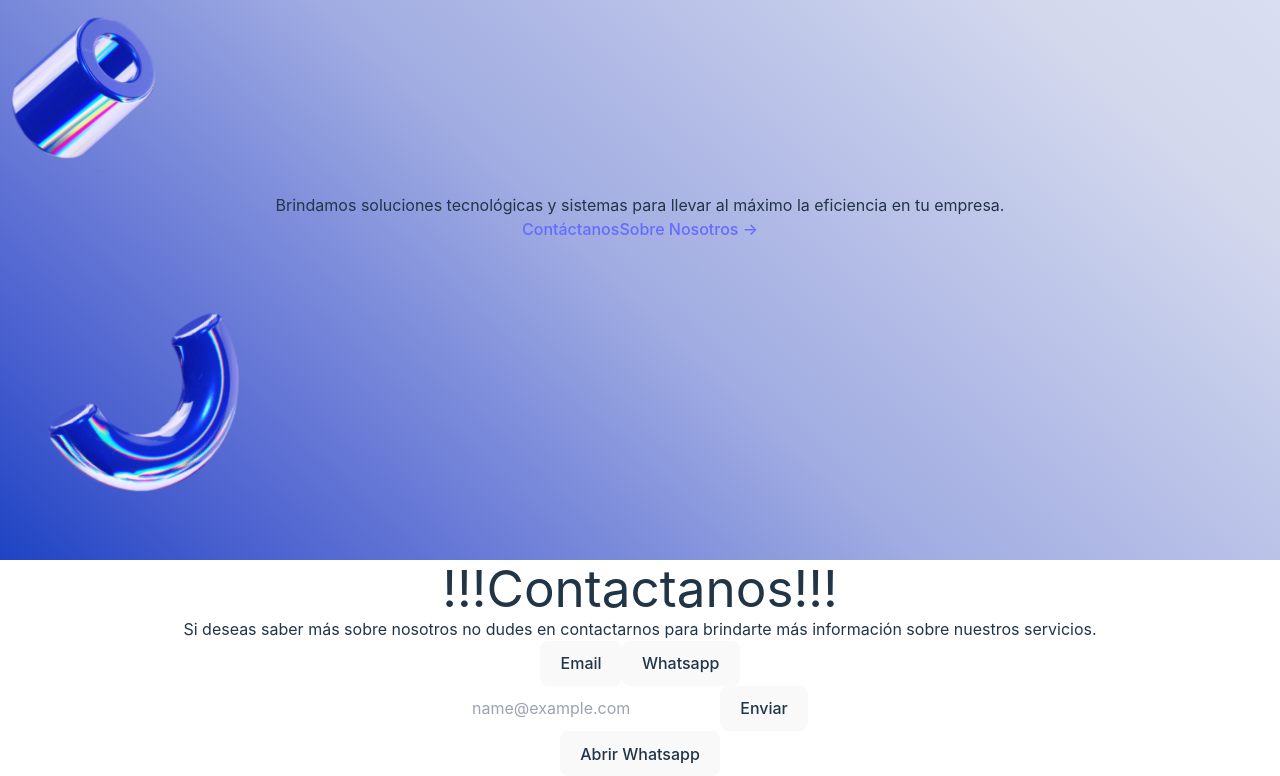
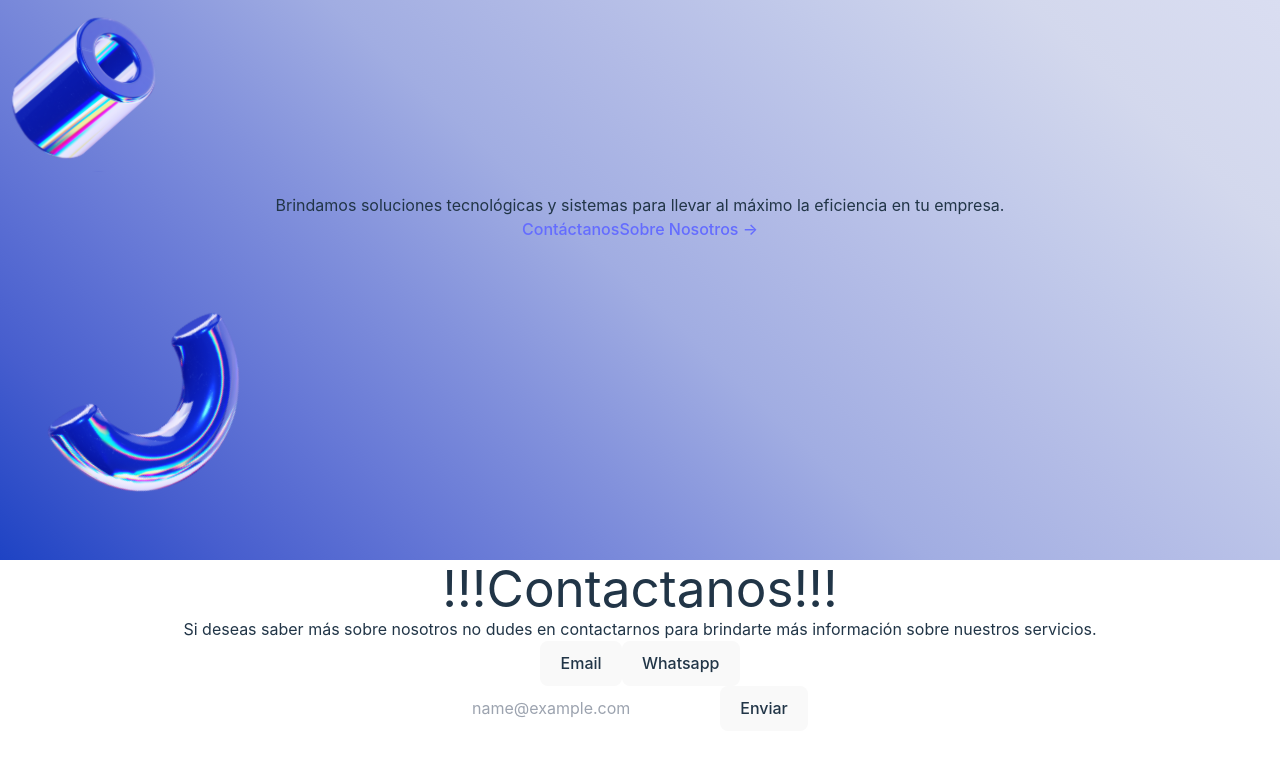
Before and after one commit to LizethVictoria20/project, a React (Vite) app in the folder vite-project/: page / in a window 1280 px wide. Shown: the part 627-1403 px from the top of the page. After the commit the page ends 1358 px from the top, so only its background shows below. Built offline with nearby package versions, Linux system fonts and the light colour scheme.

Commit message:
only front

```diff
--- a/vite-project/src/components/Contact/Contact.jsx
+++ b/vite-project/src/components/Contact/Contact.jsx
@@ -5,9 +5,9 @@
 
 function Contact() {
 
-  const [content, setContent] = useState(false)
+  const [content, setContent] = useState(true)
 
-  const switchContact = () => {
+  const switchContent = () => {
     setContent(!content)
   }
 
@@ -16,10 +16,11 @@
     <div className='sm:pt-20 sm:pb-20 m-auto'>
       <h1>!!!Contactanos!!!</h1>
       <p className='mt-6 leading-8 text-gray-600 w-[32rem] m-auto text-2xl'>Si deseas saber más sobre nosotros no dudes en contactarnos para brindarte más información sobre nuestros servicios.</p>
-      <button>Email</button>
-      <button>Whatsapp</button>
-      <Email />
-      <Whatsapp />
+      <div className='flex justify-center mt-10 gap-x-6'>
+      <button onClick={switchContent}>Email</button>
+      <button onClick={switchContent}>Whatsapp</button>
+      </div>
+      {content ? <Email /> : <Whatsapp />}
     </div>
     </>
   )
```
